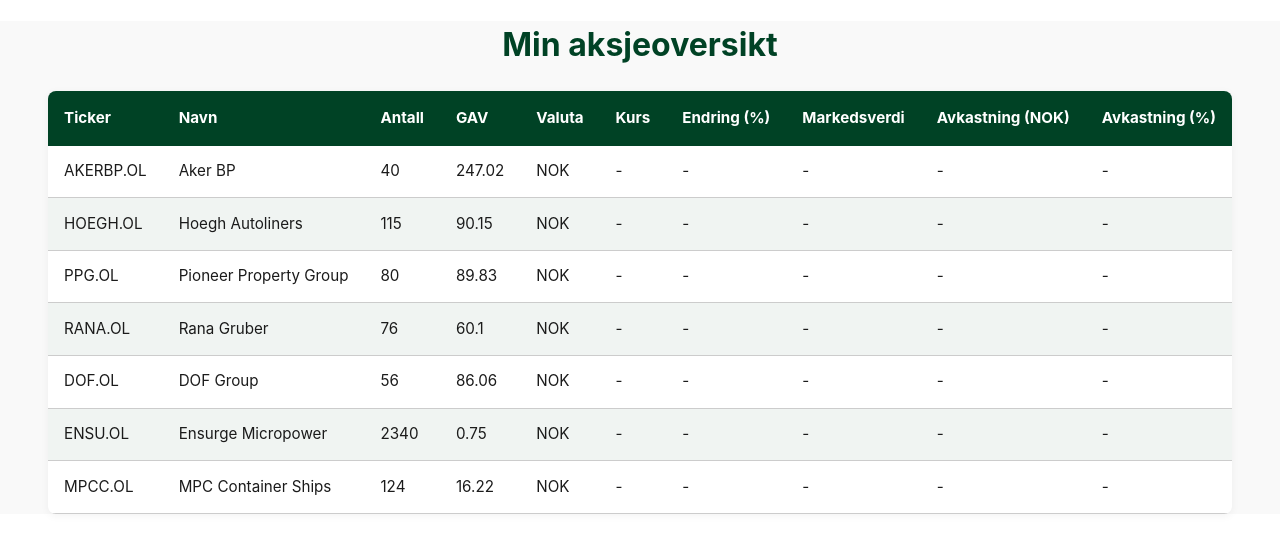
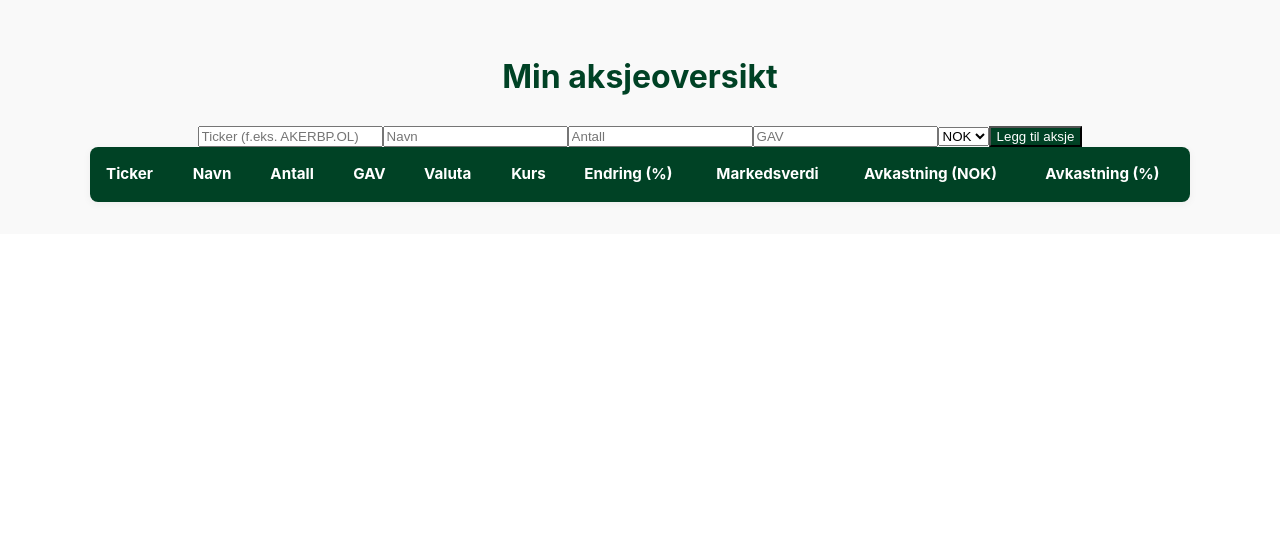
Before and after one commit to Marcus-Kodehode/stock-helper, a React (Vite) app: page / in a window 1280 px wide. Shown: the top 534 px of the page. Built offline with nearby package versions, Linux system fonts and the light colour scheme; no server answers.

Commit message:
Fjernet personlig portfolje - gjort mer brukervennlig

```diff
--- a/src/App.jsx
+++ b/src/App.jsx
@@ -3,29 +3,47 @@ import axios from "axios";
 import PortfolioTable from "./components/PortfolioTable";
 import "./App.css";
 
-const initialPortfolio = [
-  { ticker: "AKERBP.OL", name: "Aker BP", quantity: 40, gav: 247.02, currency: "NOK" },
-  { ticker: "HOEGH.OL", name: "Hoegh Autoliners", quantity: 115, gav: 90.15, currency: "NOK" },
-  { ticker: "PPG.OL", name: "Pioneer Property Group", quantity: 80, gav: 89.83, currency: "NOK" },
-  { ticker: "RANA.OL", name: "Rana Gruber", quantity: 76, gav: 60.10, currency: "NOK" },
-  { ticker: "DOF.OL", name: "DOF Group", quantity: 56, gav: 86.06, currency: "NOK" },
-  { ticker: "ENSU.OL", name: "Ensurge Micropower", quantity: 2340, gav: 0.75, currency: "NOK" },
-  { ticker: "MPCC.OL", name: "MPC Container Ships", quantity: 124, gav: 16.22, currency: "NOK" }
-];
+const LOCAL_KEY = "aksjeportefolje";
+const MANUAL_KEY = "manualPrices";
 
 function App() {
-  const [portfolio, setPortfolio] = useState(initialPortfolio);
+  const [portfolio, setPortfolio] = useState(() => {
+    const stored = localStorage.getItem(LOCAL_KEY);
+    return stored ? JSON.parse(stored) : [];
+  });
   const [quotes, setQuotes] = useState({});
   const [loading, setLoading] = useState(true);
+  const [inputs, setInputs] = useState({
+    ticker: "",
+    name: "",
+    quantity: "",
+    gav: "",
+    currency: "NOK",
+  });
 
   const API_KEY = "67e29047935b76.95928858";
+
+  useEffect(() => {
+    localStorage.setItem(LOCAL_KEY, JSON.stringify(portfolio));
+  }, [portfolio]);
 
   useEffect(() => {
     const fetchQuotes = async () => {
       setLoading(true);
       const newQuotes = {};
+      const manualPrices = JSON.parse(localStorage.getItem(MANUAL_KEY) || "{}");
 
       for (const stock of portfolio) {
+        if (manualPrices[stock.ticker]) {
+          newQuotes[stock.ticker] = {
+            price: manualPrices[stock.ticker],
+            change: null,
+            changePercent: null,
+            manual: true,
+          };
+          continue;
+        }
+
         try {
           const res = await axios.get(
             `https://eodhistoricaldata.com/api/real-time/${stock.ticker}?api_token=${API_KEY}&fmt=json`
@@ -37,35 +55,9 @@ function App() {
 
           if (!isNaN(price) && price > 0) {
             newQuotes[stock.ticker] = { price, change, changePercent };
-            continue;
-          }
-
-          try {
-            const fallback = await axios.get(
-              `https://eodhistoricaldata.com/api/eod/${stock.ticker}?api_token=${API_KEY}&fmt=json&limit=1`
-            );
-
-            const data = fallback.data;
-            if (Array.isArray(data) && data.length > 0) {
-              const last = data[0];
-              const fallbackPrice = parseFloat(last.close);
-              const fallbackChange = parseFloat(last.change);
-              const fallbackChangePercent = parseFloat(last.change_p);
-
-              newQuotes[stock.ticker] = {
-                price: isNaN(fallbackPrice) ? null : fallbackPrice,
-                change: isNaN(fallbackChange) ? null : fallbackChange,
-                changePercent: isNaN(fallbackChangePercent)
-                  ? null
-                  : fallbackChangePercent
-              };
-              continue;
-            }
-          } catch (eodFallbackError) {
-            console.warn(`EOD fallback feilet for ${stock.ticker}`);
           }
         } catch (error) {
-          console.error("Feil ved henting av data for", stock.ticker, error);
+          console.error("Feil ved henting av kurser", error);
         }
       }
 
@@ -84,21 +76,79 @@ function App() {
     );
   };
 
+  const handleManualPrice = (ticker, price) => {
+    const updated = { ...quotes[ticker], price: parseFloat(price), manual: true };
+    const manualPrices = JSON.parse(localStorage.getItem(MANUAL_KEY) || "{}");
+    manualPrices[ticker] = updated.price;
+    localStorage.setItem(MANUAL_KEY, JSON.stringify(manualPrices));
+    setQuotes((prev) => ({ ...prev, [ticker]: updated }));
+  };
+
+  const addStock = () => {
+    const { ticker, name, quantity, gav, currency } = inputs;
+    if (!ticker || !name || !quantity || !gav) return;
+    setPortfolio((prev) => [
+      ...prev,
+      { ticker, name, quantity: Number(quantity), gav: Number(gav), currency },
+    ]);
+    setInputs({ ticker: "", name: "", quantity: "", gav: "", currency: "NOK" });
+  };
+
   return (
     <div className="app-container">
       <h1>Min aksjeoversikt</h1>
-      <PortfolioTable
-        portfolio={portfolio}
-        quotes={quotes}
-        loading={loading}
-        onUpdate={handleUpdate}
-      />
+      <div className="input-row">
+        <input
+          placeholder="Ticker (f.eks. AKERBP.OL)"
+          value={inputs.ticker}
+          onChange={(e) => setInputs({ ...inputs, ticker: e.target.value })}
+        />
+        <input
+          placeholder="Navn"
+          value={inputs.name}
+          onChange={(e) => setInputs({ ...inputs, name: e.target.value })}
+        />
+        <input
+          placeholder="Antall"
+          type="number"
+          value={inputs.quantity}
+          onChange={(e) => setInputs({ ...inputs, quantity: e.target.value })}
+        />
+        <input
+          placeholder="GAV"
+          type="number"
+          value={inputs.gav}
+          onChange={(e) => setInputs({ ...inputs, gav: e.target.value })}
+        />
+        <select
+          value={inputs.currency}
+          onChange={(e) => setInputs({ ...inputs, currency: e.target.value })}
+        >
+          <option value="NOK">NOK</option>
+          <option value="USD">USD</option>
+        </select>
+        <button onClick={addStock}>Legg til aksje</button>
+      </div>
+
+      {loading ? (
+        <p>Laster kurser...</p>
+      ) : (
+        <PortfolioTable
+          portfolio={portfolio}
+          quotes={quotes}
+          onUpdate={handleUpdate}
+          onManualPrice={handleManualPrice}
+        />
+      )}
     </div>
   );
 }
 
 export default App;
 
+
+
+
 // 💍 One bug to find them,
 // 🔥 One fix to bring them all,
 // 💡 And in the darkness bind them.
--- a/src/components/PortfolioTable.jsx
+++ b/src/components/PortfolioTable.jsx
@@ -3,6 +3,15 @@ import EditCell from "./EditCell";
 
 function PortfolioTable({ portfolio, quotes, loading, onUpdate }) {
   if (loading) return <p>Laster kurser...</p>;
+
+  const handleManualPriceUpdate = (ticker, newPrice) => {
+    const storedPrices = JSON.parse(localStorage.getItem("manualPrices")) || {};
+    storedPrices[ticker] = newPrice;
+    localStorage.setItem("manualPrices", JSON.stringify(storedPrices));
+    onUpdate(ticker, "manualPrice", newPrice);
+  };
+
+  const manualPrices = JSON.parse(localStorage.getItem("manualPrices")) || {};
 
   return (
     <table className={styles.table}>
@@ -23,9 +32,13 @@ function PortfolioTable({ portfolio, quotes, loading, onUpdate }) {
       <tbody>
         {portfolio.map((stock) => {
           const quote = quotes[stock.ticker] || {};
-          const price = quote.price;
+          const apiPrice = quote.price;
+          const price =
+            typeof apiPrice === "number" && apiPrice > 0
+              ? apiPrice
+              : manualPrices[stock.ticker] || 0;
+
           const change = quote.changePercent;
-
           const marketValue =
             typeof price === "number" && stock.quantity
               ? price * stock.quantity
@@ -46,6 +59,11 @@ function PortfolioTable({ portfolio, quotes, loading, onUpdate }) {
               ? (profit / totalCost) * 100
               : null;
 
+          const gavChange =
+            typeof price === "number" && typeof stock.gav === "number"
+              ? ((price - stock.gav) / stock.gav) * 100
+              : null;
+
           return (
             <tr key={stock.ticker}>
               <td>{stock.ticker}</td>
@@ -63,15 +81,22 @@ function PortfolioTable({ portfolio, quotes, loading, onUpdate }) {
                 />
               </td>
               <td>{stock.currency}</td>
-              <td>{typeof price === "number" ? price.toFixed(2) : "-"}</td>
               <td>
-                {typeof change === "number" ? (
+                <EditCell
+                  value={Number(price).toFixed(2)}
+                  onSave={(val) =>
+                    handleManualPriceUpdate(stock.ticker, Number(val))
+                  }
+                />
+              </td>
+              <td>
+                {typeof gavChange === "number" ? (
                   <span
                     className={
-                      change > 0 ? styles.positive : styles.negative
+                      gavChange >= 0 ? styles.positive : styles.negative
                     }
                   >
-                    {change.toFixed(2)}%
+                    {gavChange.toFixed(2)}%
                   </span>
                 ) : (
                   "-"
--- a/src/index.css
+++ b/src/index.css
@@ -22,36 +22,31 @@ a:hover {
   color: #535bf2;
 }
 
-/* body {
-  margin: 0;
-  display: flex;
-  place-items: center;
-  min-width: 320px;
-  min-height: 100vh;
-} */
-
-/* h1 {
-  font-size: 3.2em;
-  line-height: 1.1;
-} */
-
-button {
+/* button {
   border-radius: 8px;
   border: 1px solid transparent;
   padding: 0.6em 1.2em;
   font-size: 1em;
   font-weight: 500;
   font-family: inherit;
-  background-color: #1a1a1a;
+  background-color: #004225;
+  color: white;
   cursor: pointer;
-  transition: border-color 0.25s;
+  transition: border-color 0.25s, background-color 0.3s;
 }
 button:hover {
-  border-color: #646cff;
+  background-color: #006e3d;
 }
 button:focus,
 button:focus-visible {
   outline: 4px auto -webkit-focus-ring-color;
+} */
+
+.app-container {
+  padding: 2rem;
+  display: flex;
+  flex-direction: column;
+  align-items: center;
 }
 
 @media (prefers-color-scheme: light) {
@@ -63,6 +58,7 @@ button:focus-visible {
     color: #747bff;
   }
   button {
-    background-color: #f9f9f9;
+    background-color: #004225;
+    color: white;
   }
 }
--- a/src/styles/PortfolioTable.module.css
+++ b/src/styles/PortfolioTable.module.css
@@ -10,9 +10,9 @@
   background-color: white;
 }
 
-  h1    {
+h1 {
   text-align: center;
-    color:#004225 ;
+  color: #004225;
 }
 
 th {
@@ -47,7 +47,7 @@
   font-weight: 600;
 }
 
-  /* 📱 Mobiltilpasning */
+/* Mobilvennlig */
 @media screen and (max-width: 768px) {
   .table {
     font-size: 0.8rem;
@@ -61,3 +61,37 @@
     padding: 0.75rem;
   }
 }
+
+.form {
+  display: flex;
+  flex-wrap: wrap;
+  gap: 0.75rem;
+  margin-bottom: 2rem;
+  align-items: center;
+  justify-content: center;
+}
+
+.form input,
+.form select {
+  padding: 0.6rem;
+  border: 1px solid var(--table-border);
+  border-radius: 4px;
+  font-size: 0.9rem;
+  min-width: 140px;
+}
+
+.form button {
+  background-color: var(--primary);
+  color: white;
+  padding: 0.6rem 1rem;
+  font-weight: bold;
+  border: none;
+  border-radius: 4px;
+  cursor: pointer;
+  min-width: 110px;
+  margin-top: 0.3rem;
+}
+
+.form button:hover {
+  background-color: #006e3d;
+}
```
Also changed, not shown: src/components/AddStockForm.jsx (added, +82 -0 lines). Lines whose indentation alone changed are shown as unchanged.
